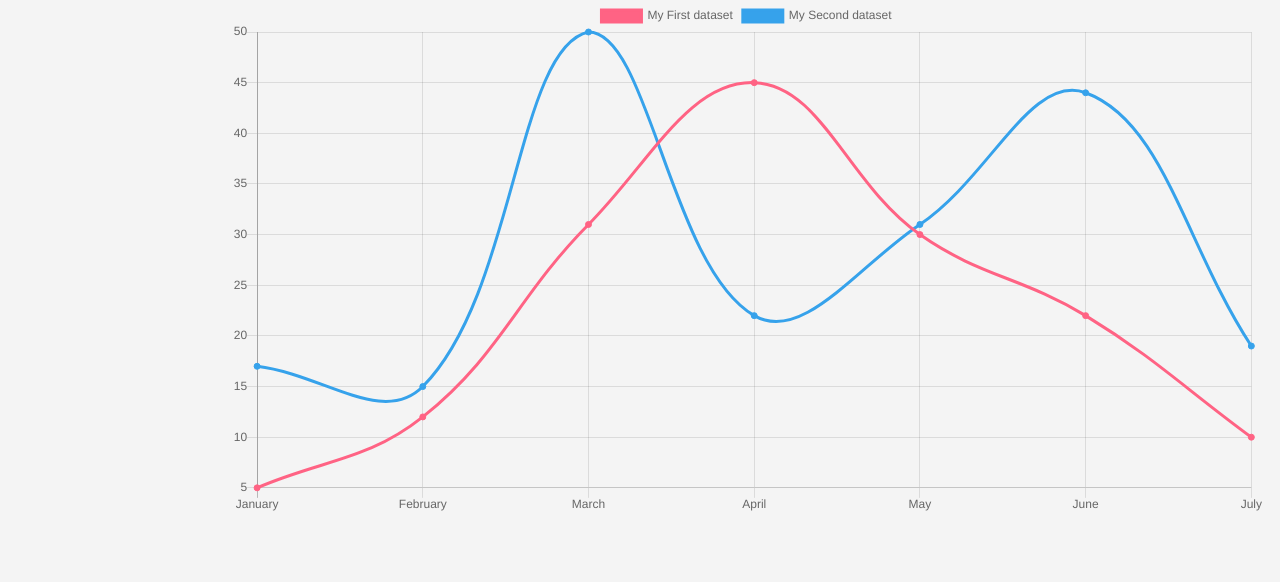
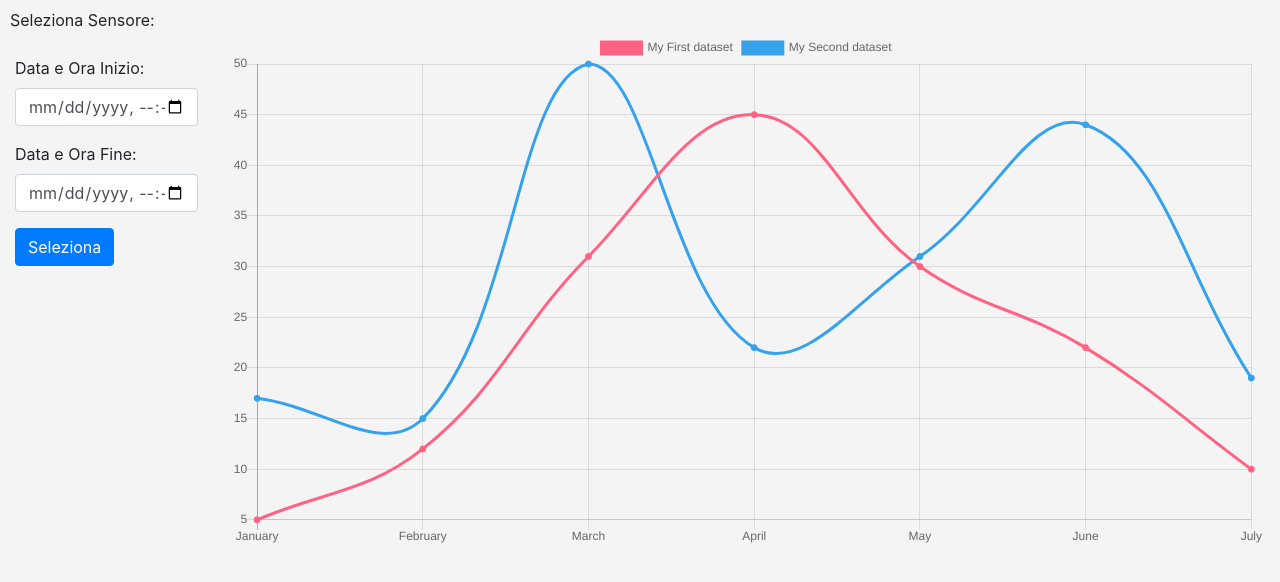
Before and after one commit to JacopoBucchioni/ppmproject-iot-temperature, a Django app: page /chart/ in a window 1280 px wide. Shown: the part 56-638 px from the top of the page. Run offline with Django 3.2, Linux system fonts and the light colour scheme; data that the repository does not hold is empty; some libraries are stand-ins or nearby versions.

Commit message:
Update charts.html

```diff
--- a/iotemperature/templates/iotemperature/charts.html
+++ b/iotemperature/templates/iotemperature/charts.html
@@ -9,24 +9,68 @@
 
     <div class="container-fluid">
         <div class="row">
+            <div class="col-12" style="padding-left: 10px;">
+                <label class="form-label" style="margin-bottom: 0; margin-top: 8px;">Seleziona Sensore:</label>
+            </div>
+        </div>
+
+        <div class="row">
+
             <div class="col-md-12 col-lg-2">
-                    <div class="row">
-                        {% for s in sensors %}
-                            <div class="col-4 col-sm-4 col-md-3 col-lg-12 col-xl-12">
-                                <div class="form-check">
-                                    <input class="form-check-input" type="checkbox" value="" id="sensor{{ s.id }}">
-                                    <label class="form-check-label" for="sensor{{ s.id }}">
-                                        {{ s }}
-                                    </label>
+                <div class="row">
+                    {% for s in sensors %}
+                        <div class="col-4 col-sm-4 col-md-3 col-lg-12 col-xl-12"
+                             style="padding-right: 5px; padding-left: 25px;">
+                            <div class="form-check">
+                                <input class="form-check-input" type="radio" name="exampleRadios" id="sensor{{ s.id }}"
+                                       value="option2">
+                                <label class="form-check-label" for="sensor{{ s.id }}">{{ s }}</label>
+                            </div>
+                        </div>
+                    {% endfor %}
+                </div>
+
+                <br>
+
+                <div class="row">
+                    <div class="col-md-6 col-lg-12">
+                        <div class="form-group">
+                            <div class="row">
+                                <div class='col-4 col-sm-4 col-md-4 col-lg-12 col-xl-12'>
+                                    <label for="datetime-input-start" class="form-label">Data e Ora Inizio:</label>
+                                </div>
+                                <div class='col-8 col-sm-8 col-md-8 col-lg-12 col-xl-12'>
+                                    <input class="form-control" type="datetime-local" value=""
+                                           id="datetime-input-start">
                                 </div>
                             </div>
-                        {% endfor %}
+                        </div>
                     </div>
+                    <div class="col-md-6 col-lg-12">
+                        <div class="form-group">
+                            <div class="row">
+                                <div class='col-4 col-sm-4 col-md-4 col-lg-12 col-xl-12'>
+                                    <label for="datetime-input-end" class="form-label">Data e Ora Fine:</label>
+                                </div>
+                                <div class='col-8 col-sm-8 col-md-8 col-lg-12 col-xl-12'>
+                                    <input class="form-control" type="datetime-local" value="" id="datetime-input-end">
+                                </div>
+                            </div>
+                        </div>
+                    </div>
+                </div>
+                <div class="row">
+                    <div class="col-12">
+                        <button class="btn btn-primary" id="select-chart-button" type="button">Seleziona</button>
+                    </div>
+                </div>
             </div>
+
 
             <div class="col-md-12 col-lg-10">
                 <canvas id="mychart"></canvas>
             </div>
+
         </div>
     </div>
 
```
